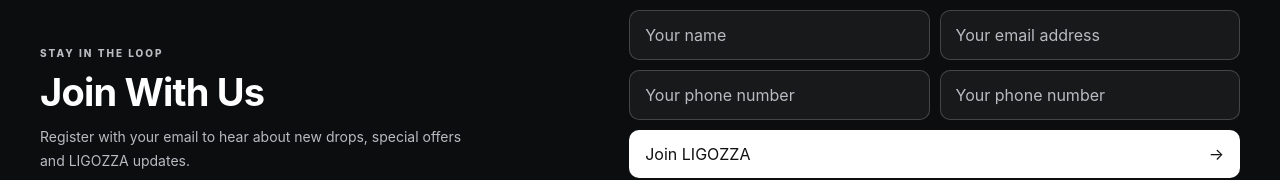
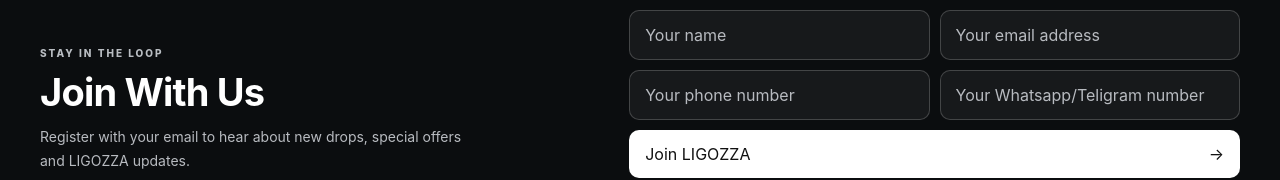
Before and after one commit to hansindupulitha402-ship-it/ligozza.hp, a plain HTML site: page index.html in a window 1280 px wide. Shown: the part 2261-2441 px from the top of the page. Drawn offline with Linux system fonts and the light colour scheme.

Commit message:
Update index.html

```diff
--- a/index.html
+++ b/index.html
@@ -12,7 +12,7 @@
         <label class="sr-only" for="join-name">Your name</label><input id="join-name" type="text" name="name" placeholder="Your name" autocomplete="name" required>
         <label class="sr-only" for="join-email">Your email address</label><input id="join-email" type="email" name="email" placeholder="Your email address" autocomplete="email" required>
          <label class="sr-only" for="join-phone">Your phone number</label><input id="join-phone" type="tel" name="Phone Number" placeholder="Your phone number" autocomplete="tel" maxlength="25" required>
-         <label class="sr-only" for="join-phone">Your Whatsapp number</label><input id="join-phone" type="tel" name="Whatsapp/Teligram Number" placeholder="Your phone number" autocomplete="tel" maxlength="25" required>
+         <label class="sr-only" for="join-phone">Your Whatsapp number</label><input id="join-phone" type="tel" name="Whatsapp/Teligram Number" placeholder="Your Whatsapp/Teligram number" autocomplete="tel" maxlength="25" required>
         <button type="submit">Join LIGOZZA <span aria-hidden="true">→</span></button>
         <small>By joining, you agree to receive LIGOZZA news by email.</small>
     </form>
```
